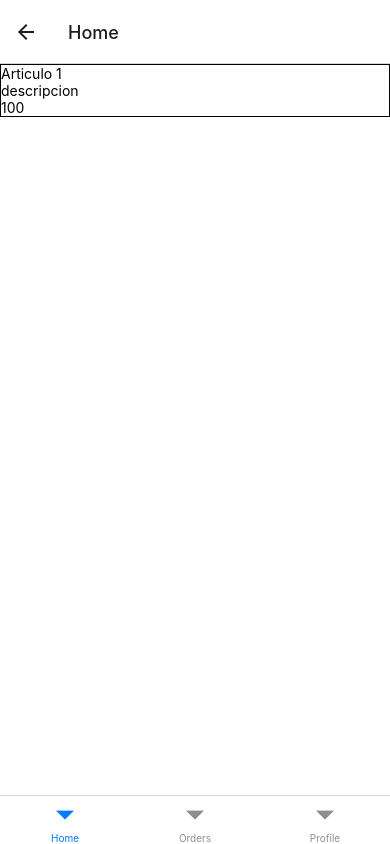
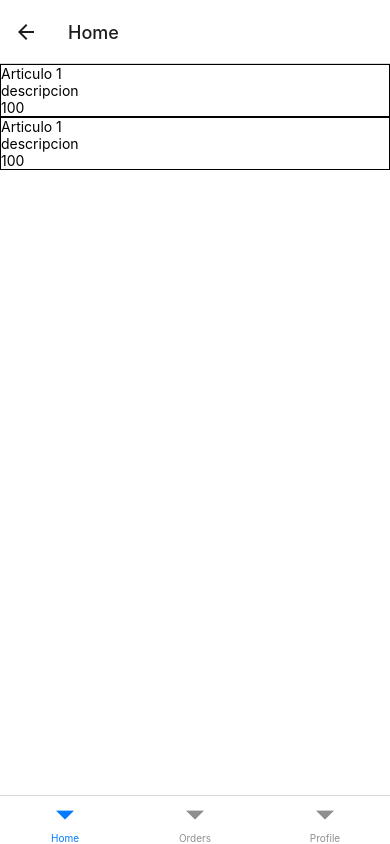
Before and after one commit to errror-404/estutienda, a React Native app: screen /HomeStack in a window 390 px wide. Built offline with nearby package versions, Linux system fonts and the light colour scheme.

Commit message:
dashboard error solved

```diff
--- a/screens/Dashboard.tsx
+++ b/screens/Dashboard.tsx
@@ -1,10 +1,15 @@
-import { FlatList, StyleSheet, Text, View } from "react-native";
+import { FlatList, StyleSheet, View } from "react-native";
 import React from "react";
 import CustomCard from "../components/CustomCard";
-import { Dishes } from "../utils/types/Dish";
+import { Dish } from "../utils/types/Dish";
 
 const Dashboard = () => {
-  const mockedItem: Dishes = [
+  const mockedItem: Dish[] = [
+    {
+      title: "Articulo 1",
+      description: "descripcion",
+      price: 100,
+    },
     {
       title: "Articulo 1",
       description: "descripcion",
--- a/utils/types/Dish.ts
+++ b/utils/types/Dish.ts
@@ -3,7 +3,3 @@ export type Dish = {
   price: number;
   description: string;
 };
-
-export type Dishes = {
-  dish: Dish[];
-};
```
